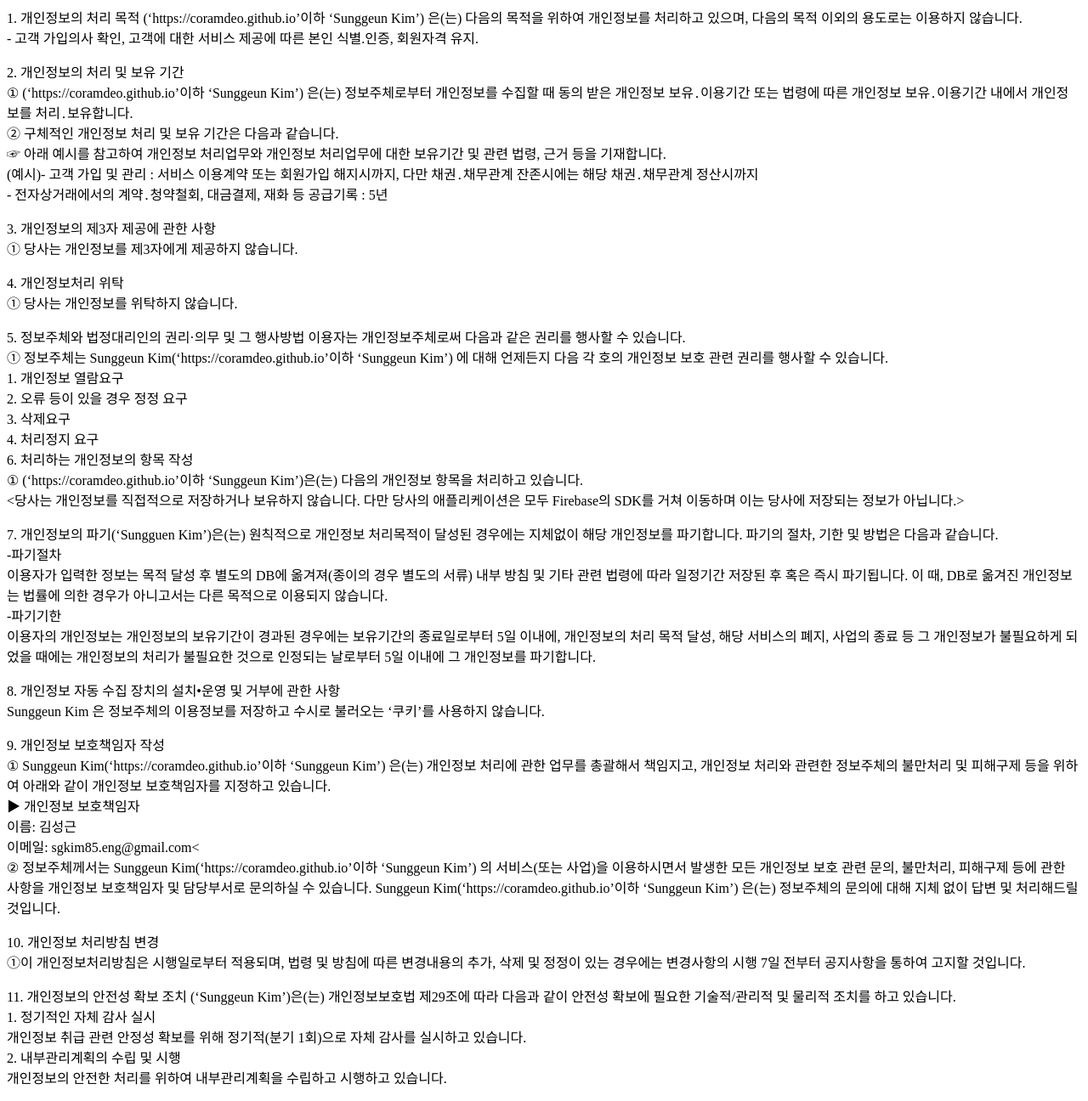
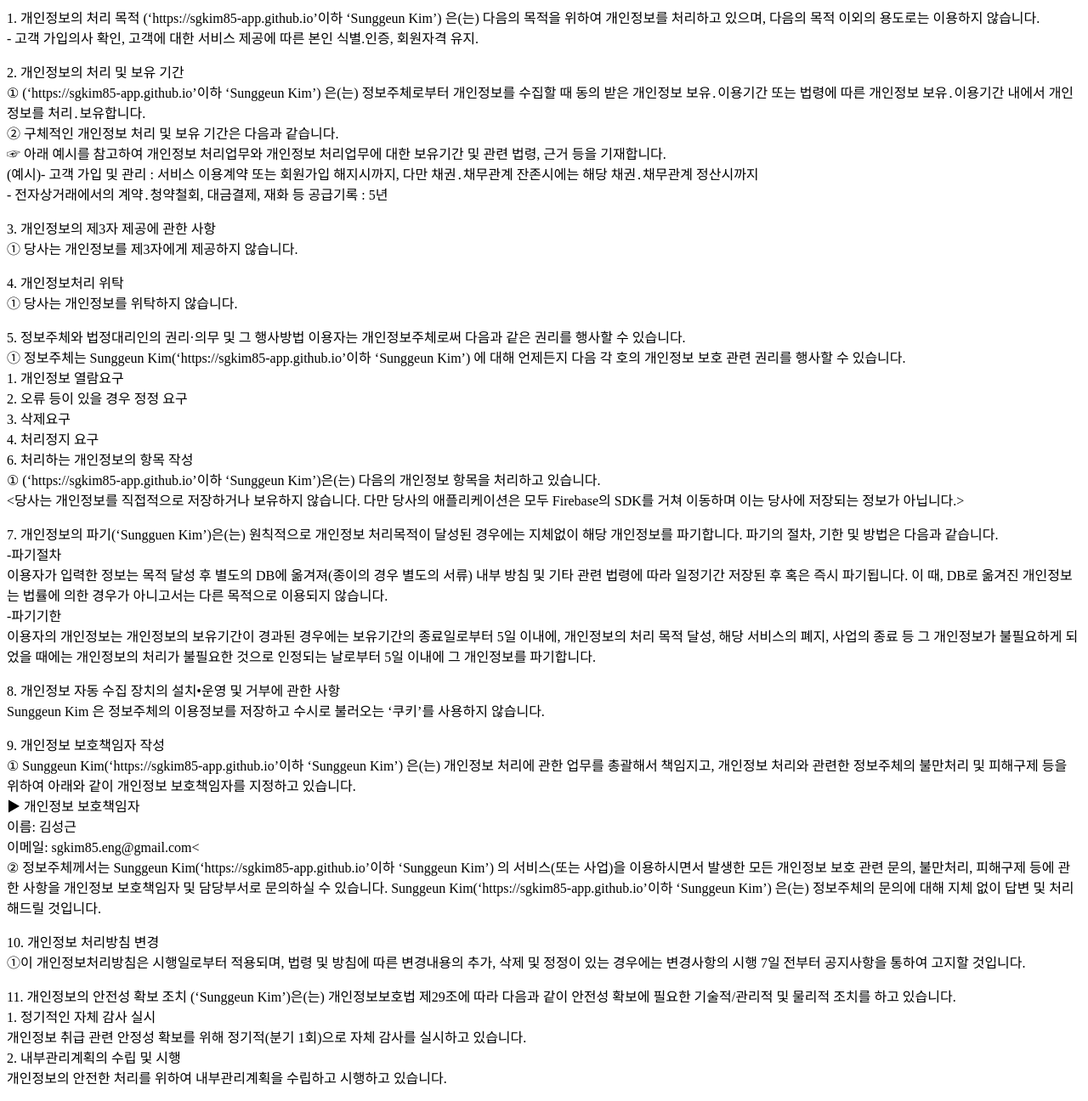
Before and after one commit to sgkim85-app/sgkim85-app.github.io, a plain HTML site: page index.html in a window 1280 px wide. Shown: the whole page at 85% size. Drawn offline with Linux system fonts and the light colour scheme.

Commit message:
Update index.html

```diff
--- a/index.html
+++ b/index.html
@@ -1,9 +1,9 @@
 <meta charset="utf-8">
 <!doctype html>
-<p>1. 개인정보의 처리 목적 (‘https://coramdeo.github.io’이하 ‘Sunggeun Kim’) 은(는) 다음의 목적을 위하여 개인정보를 처리하고 있으며, 다음의 목적 이외의 용도로는 이용하지 않습니다.<br>
+<p>1. 개인정보의 처리 목적 (‘https://sgkim85-app.github.io’이하 ‘Sunggeun Kim’) 은(는) 다음의 목적을 위하여 개인정보를 처리하고 있으며, 다음의 목적 이외의 용도로는 이용하지 않습니다.<br>
 - 고객 가입의사 확인, 고객에 대한 서비스 제공에 따른 본인 식별.인증, 회원자격 유지.</p>
 <p>2. 개인정보의 처리 및 보유 기간<br>
-① (‘https://coramdeo.github.io’이하 ‘Sunggeun Kim’) 은(는) 정보주체로부터 개인정보를 수집할 때 동의 받은 개인정보 보유․이용기간 또는 법령에 따른 개인정보 보유․이용기간 내에서 개인정보를 처리․보유합니다.<br>
+① (‘https://sgkim85-app.github.io’이하 ‘Sunggeun Kim’) 은(는) 정보주체로부터 개인정보를 수집할 때 동의 받은 개인정보 보유․이용기간 또는 법령에 따른 개인정보 보유․이용기간 내에서 개인정보를 처리․보유합니다.<br>
 ② 구체적인 개인정보 처리 및 보유 기간은 다음과 같습니다.<br>
 ☞ 아래 예시를 참고하여 개인정보 처리업무와 개인정보 처리업무에 대한 보유기간 및 관련 법령, 근거 등을 기재합니다.<br>
 (예시)- 고객 가입 및 관리 : 서비스 이용계약 또는 회원가입 해지시까지, 다만 채권․채무관계 잔존시에는 해당 채권․채무관계 정산시까지<br>
@@ -13,13 +13,13 @@
 <p>4. 개인정보처리 위탁<br>
 ① 당사는 개인정보를 위탁하지 않습니다.</p>
 <p>5. 정보주체와 법정대리인의 권리·의무 및 그 행사방법 이용자는 개인정보주체로써 다음과 같은 권리를 행사할 수 있습니다.<br>
-① 정보주체는 Sunggeun Kim(‘https://coramdeo.github.io’이하 ‘Sunggeun Kim’) 에 대해 언제든지 다음 각 호의 개인정보 보호 관련 권리를 행사할 수 있습니다.<br>
+① 정보주체는 Sunggeun Kim(‘https://sgkim85-app.github.io’이하 ‘Sunggeun Kim’) 에 대해 언제든지 다음 각 호의 개인정보 보호 관련 권리를 행사할 수 있습니다.<br>
 1. 개인정보 열람요구<br>
 2. 오류 등이 있을 경우 정정 요구<br>
 3. 삭제요구<br>
 4. 처리정지 요구<br>
 6. 처리하는 개인정보의 항목 작성<br>
-① (‘https://coramdeo.github.io’이하 ‘Sunggeun Kim’)은(는) 다음의 개인정보 항목을 처리하고 있습니다.<br>
+① (‘https://sgkim85-app.github.io’이하 ‘Sunggeun Kim’)은(는) 다음의 개인정보 항목을 처리하고 있습니다.<br>
 <당사는 개인정보를 직접적으로 저장하거나 보유하지 않습니다. 다만 당사의 애플리케이션은 모두 Firebase의 SDK를 거쳐 이동하며 이는 당사에 저장되는 정보가 아닙니다.></p>
 
 <p>7. 개인정보의 파기(‘Sungguen Kim’)은(는) 원칙적으로 개인정보 처리목적이 달성된 경우에는 지체없이 해당 개인정보를 파기합니다. 파기의 절차, 기한 및 방법은 다음과 같습니다.<br>
@@ -30,12 +30,12 @@
 <p>8. 개인정보 자동 수집 장치의 설치•운영 및 거부에 관한 사항<br>
 Sunggeun Kim 은 정보주체의 이용정보를 저장하고 수시로 불러오는 ‘쿠키’를 사용하지 않습니다.</p>
 <p>9. 개인정보 보호책임자 작성<br>
-① Sunggeun Kim(‘https://coramdeo.github.io’이하 ‘Sunggeun Kim’) 은(는) 개인정보 처리에 관한 업무를 총괄해서 책임지고, 개인정보 처리와 관련한 정보주체의 불만처리 및 피해구제 등을 위하여 아래와 같이 개인정보 보호책임자를 지정하고 있습니다.<br>
+① Sunggeun Kim(‘https://sgkim85-app.github.io’이하 ‘Sunggeun Kim’) 은(는) 개인정보 처리에 관한 업무를 총괄해서 책임지고, 개인정보 처리와 관련한 정보주체의 불만처리 및 피해구제 등을 위하여 아래와 같이 개인정보 보호책임자를 지정하고 있습니다.<br>
 ▶ 개인정보 보호책임자<br>
 이름: 김성근<br>
 이메일: sgkim85.eng@gmail.com<<br>
 
-② 정보주체께서는 Sunggeun Kim(‘https://coramdeo.github.io’이하 ‘Sunggeun Kim’) 의 서비스(또는 사업)을 이용하시면서 발생한 모든 개인정보 보호 관련 문의, 불만처리, 피해구제 등에 관한 사항을 개인정보 보호책임자 및 담당부서로 문의하실 수 있습니다. Sunggeun Kim(‘https://coramdeo.github.io’이하 ‘Sunggeun Kim’) 은(는) 정보주체의 문의에 대해 지체 없이 답변 및 처리해드릴 것입니다.</p>
+② 정보주체께서는 Sunggeun Kim(‘https://sgkim85-app.github.io’이하 ‘Sunggeun Kim’) 의 서비스(또는 사업)을 이용하시면서 발생한 모든 개인정보 보호 관련 문의, 불만처리, 피해구제 등에 관한 사항을 개인정보 보호책임자 및 담당부서로 문의하실 수 있습니다. Sunggeun Kim(‘https://sgkim85-app.github.io’이하 ‘Sunggeun Kim’) 은(는) 정보주체의 문의에 대해 지체 없이 답변 및 처리해드릴 것입니다.</p>
 <p>10. 개인정보 처리방침 변경<br>
 ①이 개인정보처리방침은 시행일로부터 적용되며, 법령 및 방침에 따른 변경내용의 추가, 삭제 및 정정이 있는 경우에는 변경사항의 시행 7일 전부터 공지사항을 통하여 고지할 것입니다.</p>
 <p>11. 개인정보의 안전성 확보 조치 (‘Sunggeun Kim’)은(는) 개인정보보호법 제29조에 따라 다음과 같이 안전성 확보에 필요한 기술적/관리적 및 물리적 조치를 하고 있습니다.<br>
```
